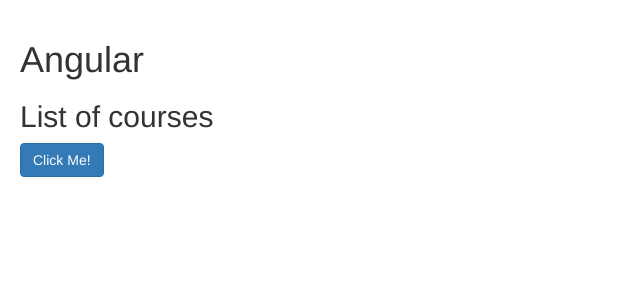
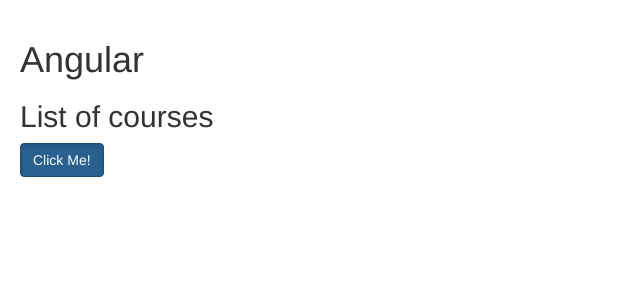
Before and after one commit to nadeemansaris524968/Hello-Angular, an Angular app: page / in a window 1280 px wide. Shown: the top 300 px of the page, without its empty margins (0-640 px from the left). Built offline with nearby package versions, Linux system fonts and the light colour scheme.

Commit message:
Using Class binding.

```diff
--- a/src/app/courses.component.ts
+++ b/src/app/courses.component.ts
@@ -5,13 +5,14 @@
     selector: 'courses',
     template: `
         <h2>{{title}}</h2>
-        <button class="btn btn-primary">Click Me!</button>
+        <button class="btn btn-primary" [class.active]="isActive">Click Me!</button>
     `
 })
 export class CoursesComponent {
     title = "List of courses";
     colspan = 2;
     courses;
+    isActive = true;
 
     constructor(service: CoursesService) {
         this.courses = service.getCourses();
```
